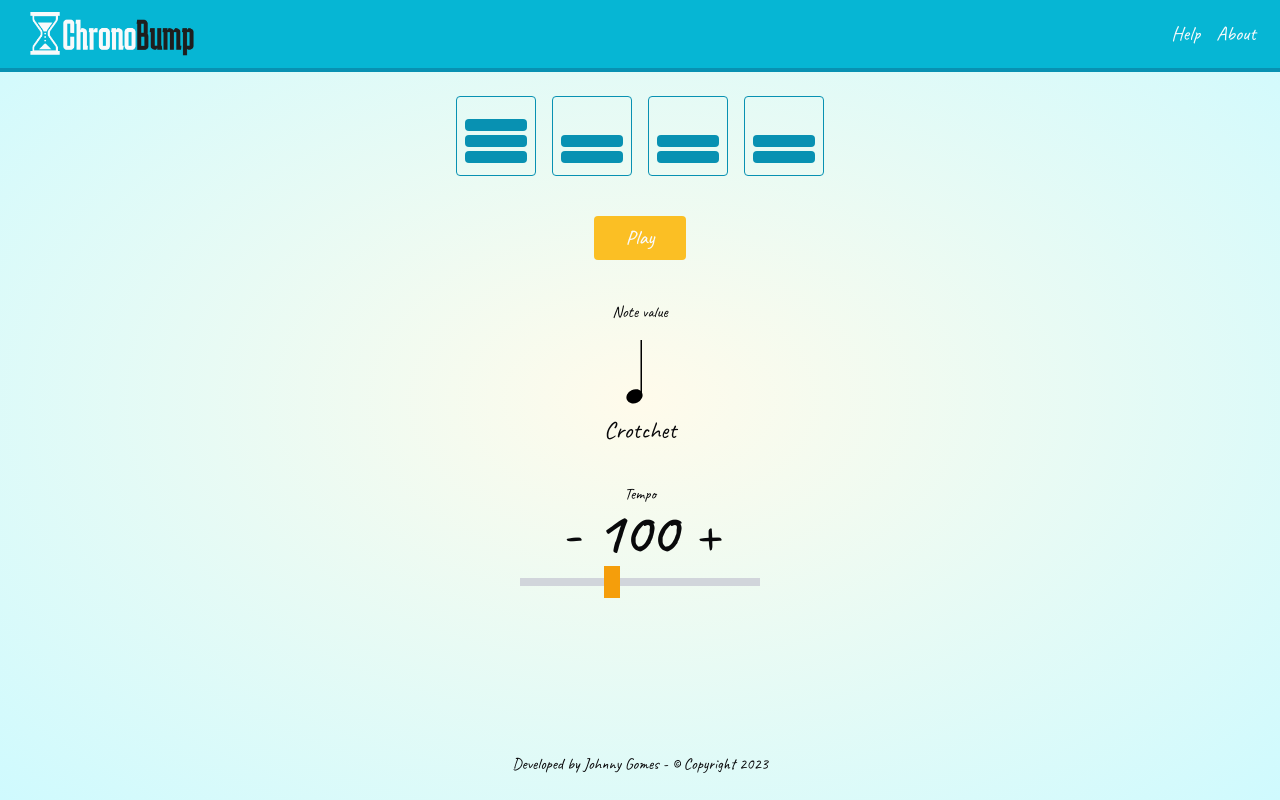
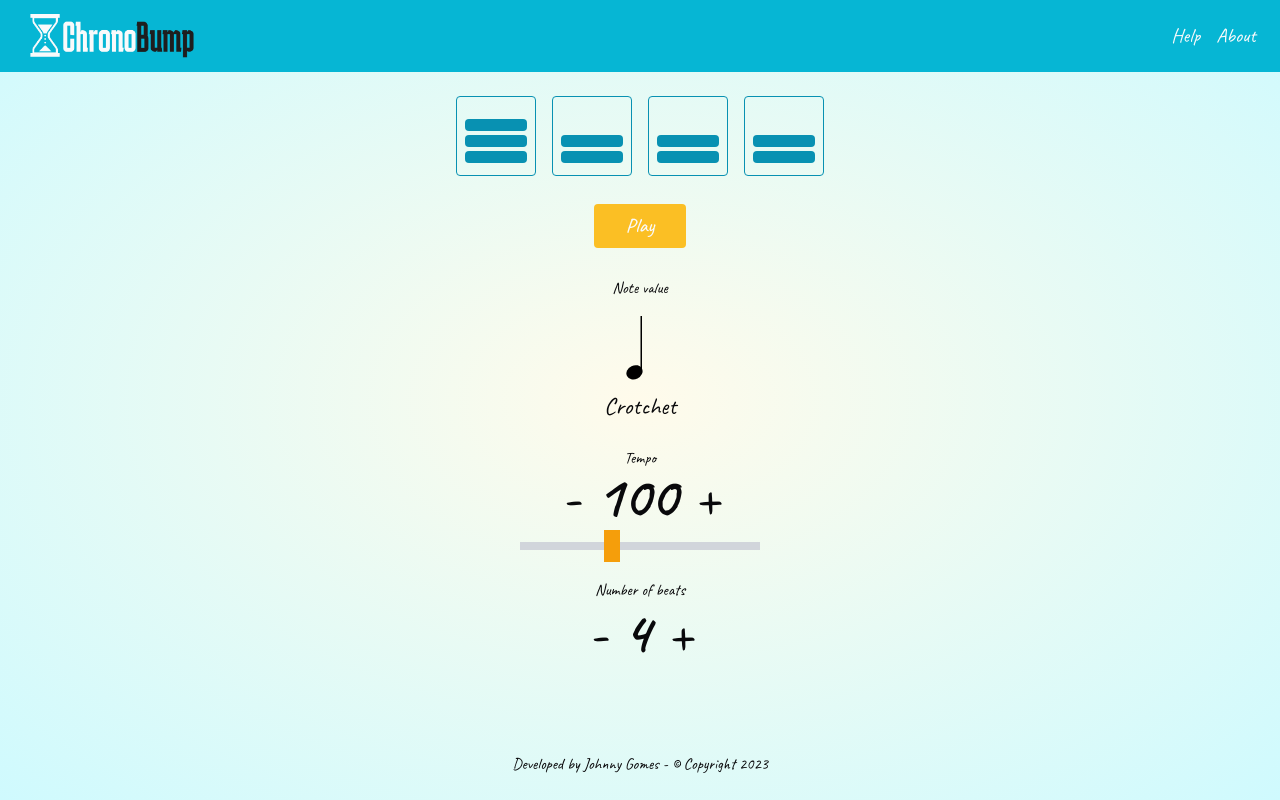
Before and after one commit to johnnysn/chrono-bump, a Next.js app: page / in a window 1280 px wide. Built offline with nearby package versions, Linux system fonts and the light colour scheme.

Commit message:
feat: Add number of beats selector

```diff
--- a/src/app/Header.tsx
+++ b/src/app/Header.tsx
@@ -3,7 +3,7 @@ import Link from "next/link";
 
 export default function Header() {
   return (
-    <header className="flex justify-center bg-cyan-500 text-gray-50 border-b-4 border-b-cyan-600">
+    <header className="flex justify-center bg-cyan-500 text-gray-50">
       <nav className="max-w-screen-xl w-full px-2 md:px-6 flex items-center justify-between">
         <Link href={"/"}>
           <Image src={"/logo.png"} width={177} height={44} priority={true} alt="Chrono Bump" />
--- a/src/app/page.tsx
+++ b/src/app/page.tsx
@@ -1,4 +1,5 @@
 "use client";
+import BeatCountSelector from "@/components/BeatCountSelector";
 import Metronome from "@/components/Metronome";
 import NoteSelector from "@/components/NoteSelector";
 import TempoSelector from "@/components/TempoSelector";
@@ -31,8 +32,15 @@ export default function Home() {
     }));
   };
 
+  const beatCountChangedHandler = (beatCount: number) => {
+    setConfig((curr) => ({
+      ...curr,
+      beatCount: beatCount as 1 | 2 | 3 | 4 | 5 | 6 | 7,
+    }));
+  };
+
   return (
-    <div className="mt-2 flex flex-col gap-10 items-center">
+    <div className="mt-2 flex flex-col gap-7 items-center">
       <Metronome config={config} isPlaying={isPlaying} />
 
       <button
@@ -45,6 +53,8 @@ export default function Home() {
       <NoteSelector onNoteChanged={noteChangedHandler} />
 
       <TempoSelector onTempoChanged={tempoChangedHandler} defaultValue={100} />
+
+      <BeatCountSelector onBeatCountChanged={beatCountChangedHandler} defaultValue={4} />
     </div>
   );
 }
--- /dev/null
+++ b/src/components/BeatCountSelector.tsx
@@ -0,0 +1,32 @@
+"use client";
+
+import { useState } from "react";
+import IncDec from "./IncDec";
+
+interface Props {
+  defaultValue: number;
+  onBeatCountChanged: (beatCount: number) => void;
+}
+
+export default function BeatCountSelector({ defaultValue, onBeatCountChanged }: Props) {
+  const [beatCount, setBeatCount] = useState(defaultValue);
+
+  const updateValue = (value: number) => {
+    if (value < 1) value = 1;
+    else if (value > 7) value = 7;
+    setBeatCount(value);
+    onBeatCountChanged(value);
+  };
+
+  return (
+    <div className="flex flex-col items-center">
+      <p>Number of beats</p>
+
+      <IncDec
+        label={"" + beatCount}
+        onInc={() => updateValue(beatCount + 1)}
+        onDec={() => updateValue(beatCount - 1)}
+      />
+    </div>
+  );
+}
--- a/src/components/IncDec.tsx
+++ b/src/components/IncDec.tsx
@@ -1,3 +1,4 @@
+"use client";
 interface Props {
   onInc: () => void;
   onDec: () => void;
```
